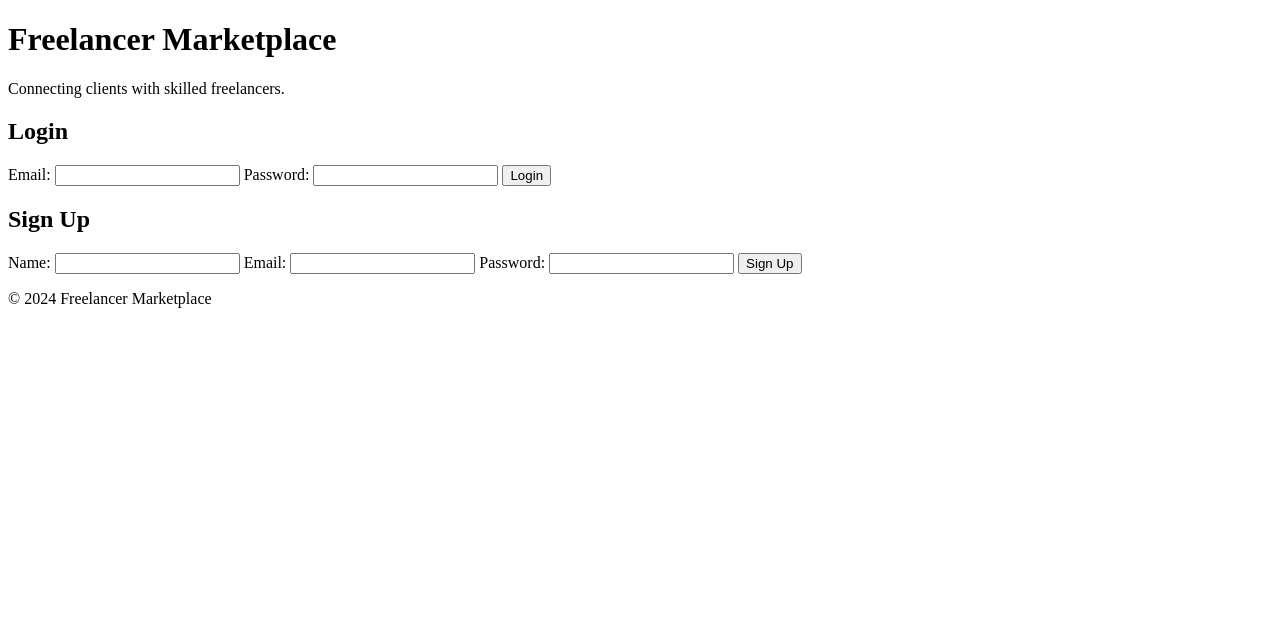
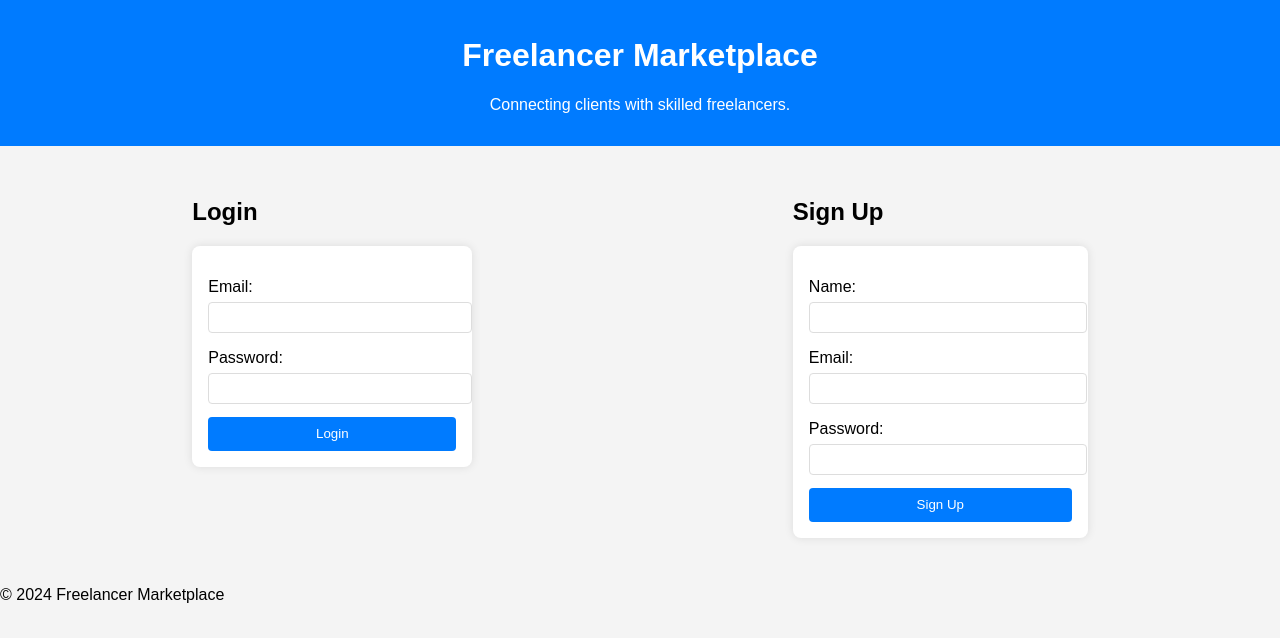
Before and after one commit to kdprush/ITMD523_FinalProject, a plain HTML site: page frontend/index.html in a window 1280 px wide. Drawn offline with Linux system fonts and the light colour scheme; files that its build step writes are made by us from their sources; files whose address does not match are found by name.

Commit message:
edit typo

```diff
--- a/frontend/index.html
+++ b/frontend/index.html
@@ -4,7 +4,7 @@
     <meta charset="UTF-8">
     <meta name="viewport" content="width=device-width, initial-scale=1.0">
     <title>Freelancer Marketplace</title>
-    <link rel="stylesheet" href="ITMD523_FinalProject/frontend/css/styles.css">
+    <link rel="stylesheet" href="ITMD523_FinalProject/frontend/css/style.css">
 </head>
 <body>
     <header>
```
